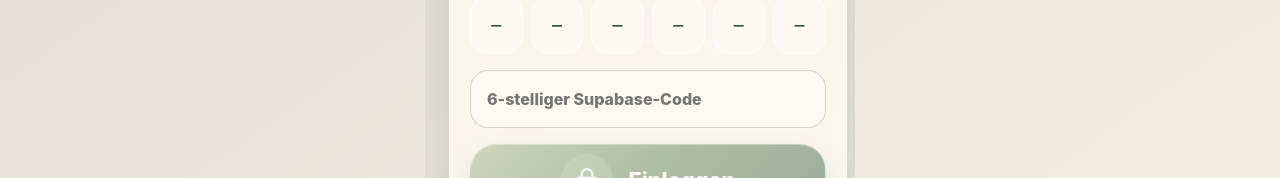
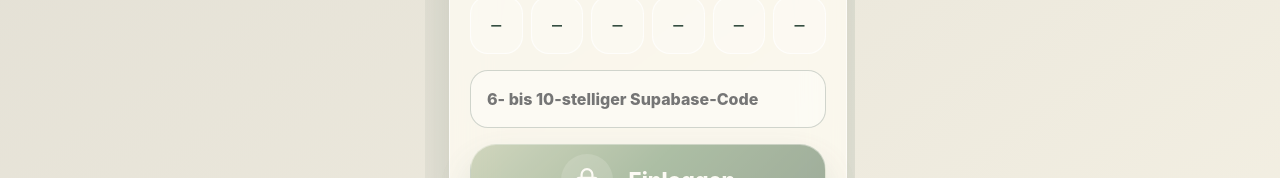
Before and after one commit to supermario81/codex-tusiger, a React (Vite) app: page /setup-profile#/login in a window 1280 px wide. Shown: the part 871-1049 px from the top of the page. Built offline with nearby package versions, Linux system fonts and the light colour scheme; no server answers; the database is empty.

Commit message:
Support variable OTP length

```diff
--- a/src/features/auth/LoginPage.tsx
+++ b/src/features/auth/LoginPage.tsx
@@ -26,7 +26,7 @@
     codeTitle: "Code eingeben",
     inbox: "Bitte prüfe deinen Posteingang und den Spam-Ordner.",
     sendFirst: "Sende zuerst deinen Code.",
-    codePlaceholder: "6-stelliger Supabase-Code",
+    codePlaceholder: "6- bis 10-stelliger Supabase-Code",
     login: "Einloggen",
     privacy: "Mit der Anmeldung stimmst du unserer Datenschutzerklärung zu. GPS wird erst vor dem Lauf angefragt.",
     privacyLink: "Datenschutz",
@@ -48,7 +48,7 @@
     codeTitle: "Enter code",
     inbox: "Please check your inbox and spam folder.",
     sendFirst: "Send your code first.",
-    codePlaceholder: "6-digit Supabase code",
+    codePlaceholder: "6 to 10-digit Supabase code",
     login: "Sign in",
     privacy: "By signing in, you agree to our privacy policy. GPS is requested only before a run.",
     privacyLink: "Privacy",
@@ -65,6 +65,7 @@
   const [sent, setSent] = useState(false);
   const [error, setError] = useState("");
   const [loading, setLoading] = useState(false);
+  const otpBoxCount = Math.max(6, Math.min(10, otp.length || 6));
 
   async function sendCode(event: FormEvent) {
     event.preventDefault();
@@ -145,14 +146,14 @@
             <h2>{t.codeTitle}</h2>
             <p>{sent ? t.inbox : t.sendFirst}</p>
             <div className="otp-row" aria-hidden>
-              {Array.from({ length: 6 }).map((_, index) => (
+              {Array.from({ length: otpBoxCount }).map((_, index) => (
                 <span key={index}>{otp[index] ?? "–"}</span>
               ))}
             </div>
             <Input
               value={otp}
               inputMode="numeric"
-              maxLength={6}
+              maxLength={10}
               placeholder={t.codePlaceholder}
               onChange={(event) => setOtp(event.currentTarget.value.replace(/\D/g, ""))}
             />
--- a/src/styles/global.css
+++ b/src/styles/global.css
@@ -349,7 +349,7 @@
   width: 18px;
   height: 18px;
 }
-.otp-row { display: grid; grid-template-columns: repeat(6, 1fr); gap: 8px; }
+.otp-row { display: grid; grid-template-columns: repeat(auto-fit, minmax(42px, 1fr)); gap: 8px; }
 .otp-row span {
   min-height: 58px;
   display: grid;
```
Also changed, not shown: 1 other file (tests, documents, lock files or other folders).
